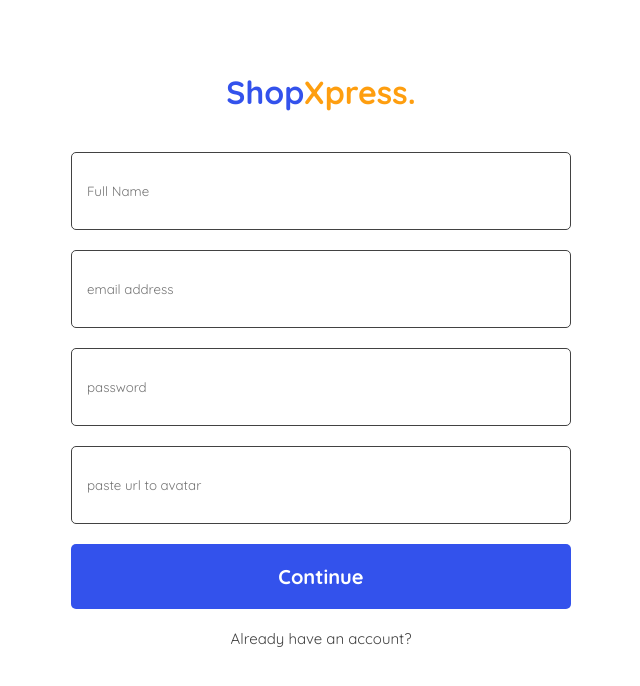
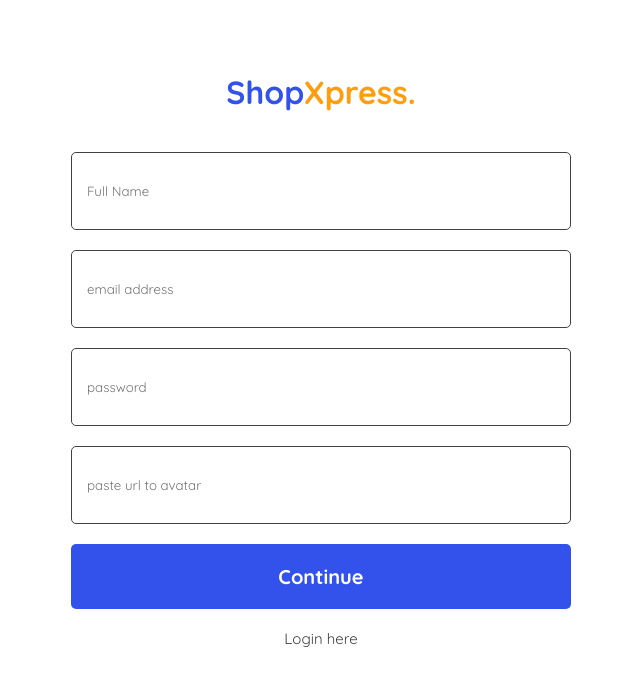
Before and after one commit to Jhayklaus/e-store, a React (Create React App) app: page /newuser in a window 1280 px wide. Shown: the top 686 px of the page, without its empty margins (319-959 px from the left). Built offline with nearby package versions, Linux system fonts and the light colour scheme.

Commit message:
Quick fix

```diff
--- a/src/components/pages/Register.jsx
+++ b/src/components/pages/Register.jsx
@@ -22,10 +22,9 @@ const Register = () => {
       )
       .then(function (response) {
         console.log(response);
-        toast(`account created successfully...`, {
+        toast(`account created successfully, Login with the link below`, {
           position: toast.POSITION.TOP_CENTER,
         });
-        <NavLink to={`/`}>LOGIN HERE</NavLink>
       })
       .catch(function (error) {
         toast.error("Something went wrong...", {
@@ -85,7 +84,7 @@ const Register = () => {
           <Buttons text="Continue" color="#3352ec" />
         </form>
         <NavLink className="forgot" to={`/`}>
-          <p>Already have an account? </p>
+          <p>Login here </p>
         </NavLink>
       </div>
     </div>
```
